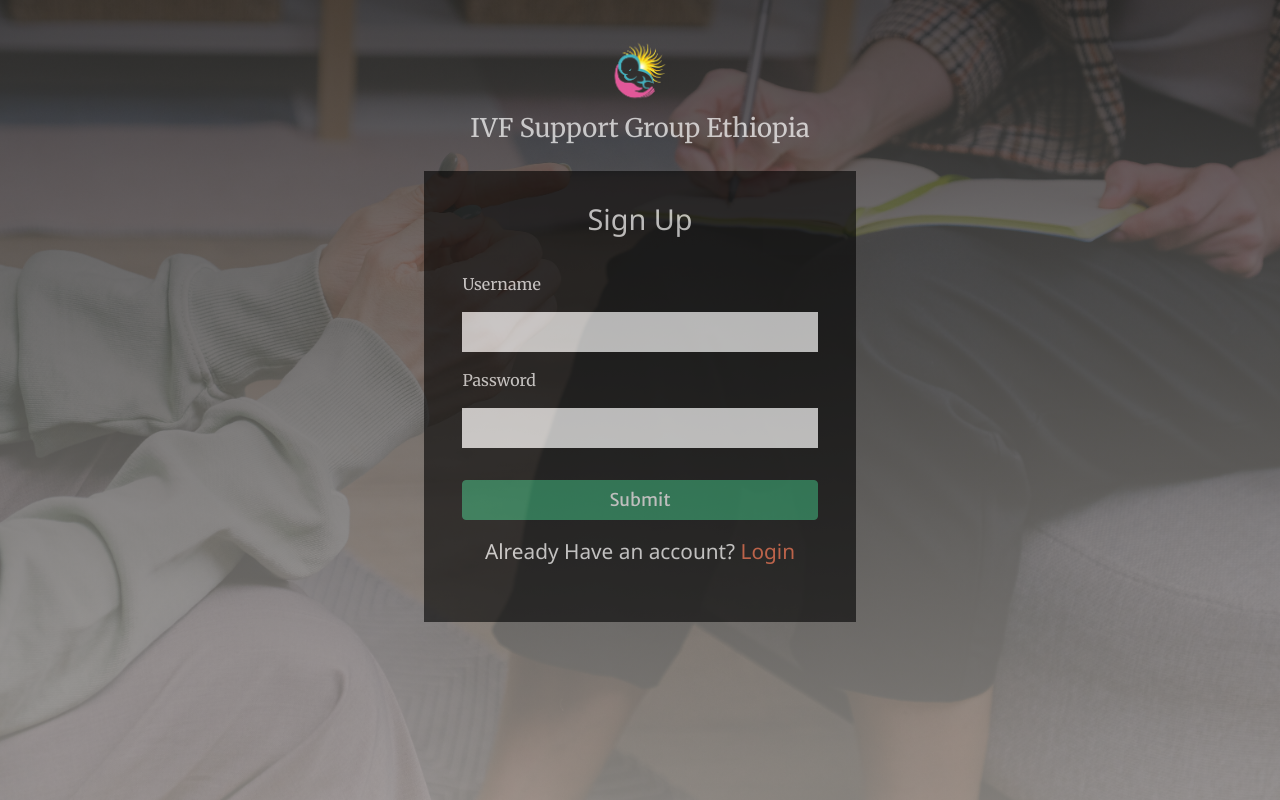
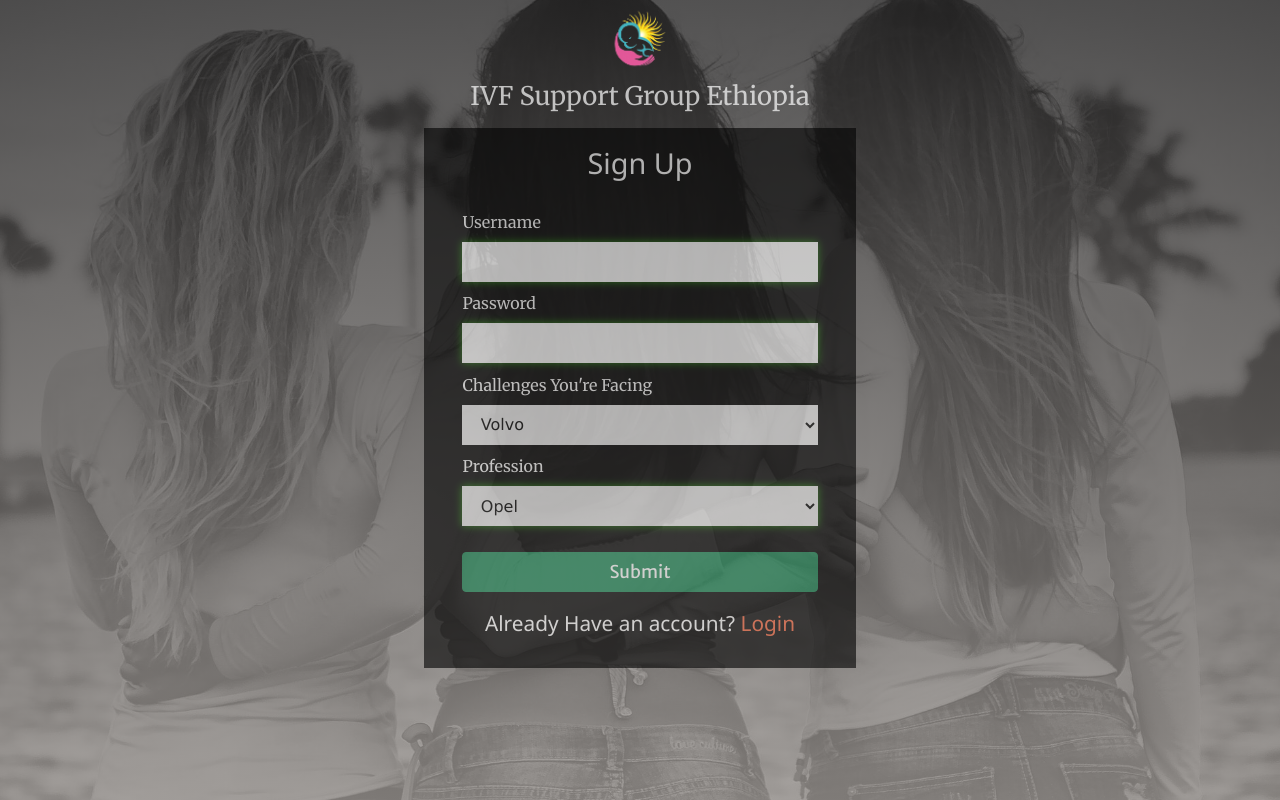
Before and after one commit to BiniyamAb/IVF-group-website, a Flask app: page /auth/signup in a window 1280 px wide. Run offline with Flask 2, Linux system fonts and the light colour scheme.

Commit message:
signup page updated.

```diff
--- a/static/css/AuthStyle.css
+++ b/static/css/AuthStyle.css
@@ -1,6 +1,4 @@
 body{
-  padding-top: 2rem;
-  padding-bottom: calc(10rem - 4.5rem);
   background: linear-gradient(to bottom, rgba(43, 42, 42, 0.8) 0%, rgba(156, 151, 147, 0.8) 100%), url("../img/bg-masthead.jpg");
   background-position: center;
   background-repeat: no-repeat;
@@ -24,16 +22,15 @@
 }
 
 .form-cont{
-    margin-top: 0.5rem;
+    margin-top: 0rem;
 }
 
 .auth-form{
-    margin-top: 1rem;
+    margin-top: 0.8rem;
     background-color: black;
     opacity: 0.6;
     width: 27rem;
-    padding: 2% 3%;
-    padding-bottom: 3%;
+    padding: 1% 3%;
 }
 
 .auth-form .auth-title{
@@ -42,18 +39,18 @@
 }
 
 .auth-form label{
-    margin-top: 1rem;
+    margin-top: 0.6rem;
 }
 
-.auth-form input[type=text]{
-    margin-top: 1rem;
+.auth-form input[type=text], #challenges, #profession{
+    margin-top: 0.5rem;
     height: 2.5rem;
     padding: 0% 0.9rem;
     font-family:Verdana, Geneva, Tahoma, sans-serif;
     border: none;
 }
 
-.auth-form input[type=text]:focus{
+.auth-form input[type=text], #profession, #challenges:focus{
     border: none;
     padding: 0% 0.9rem;
     outline: none;
@@ -61,8 +58,9 @@
     font-family:Verdana, Geneva, Tahoma, sans-serif;
 }
 
+
 .auth-form input[type=submit]{
-    margin-top: 2rem;
+    margin-top: 1.6rem;
     font-size: 1.1rem;
 }
 
@@ -78,3 +76,14 @@
 .account-present a{
     text-decoration: none;
 }
+
+#signup-suggestion{
+    font-size: 1.7rem;
+    font-weight: 600;
+    padding-bottom: 3.5px;
+    transition: border 0.2s ease;
+}
+
+#signup-suggestion:hover{
+    border-bottom: 1px solid #25ad19;
+}
--- a/templates/auth_layout.html
+++ b/templates/auth_layout.html
@@ -19,9 +19,10 @@
                 <form class="auth-form d-flex flex-column justify-content-center" action="">
                     <p class="auth-title text-center">{% block auth_title %}{% endblock auth_title %}</p>
                     <label for="uname">Username</label>
-                    <input type="text" id="uname" name="firstname">
+                    <input required type="text" id="uname" name="uname">
                     <label for="pword">Password</label>
-                    <input type="text" id="pword" name="firstname">
+                    <input required type="text" id="pword" name="pword">
+                    {% block additional_form %}{% endblock additional_form %}
                     <input class="btn btn-success" type="submit">
                     <p class="account-present text-center">{% block suggestion %}{% endblock suggestion %}</p>
                 </form>
--- a/templates/login.html
+++ b/templates/login.html
@@ -6,4 +6,4 @@
 
 {% block auth_title %}Login{% endblock auth_title %}
 
-{% block suggestion %}Don't Have an account? <a href="{{ url_for('auth_signup') }}">Sign up</a>{% endblock suggestion %}
+{% block suggestion %}Don't Have an account? <a id="signup-suggestion" href="{{ url_for('auth_signup') }}">Sign up</a>{% endblock suggestion %}
--- a/templates/signup.html
+++ b/templates/signup.html
@@ -4,4 +4,28 @@
 
 {% block auth_title %}Sign Up{% endblock auth_title %}
 
+{% block additional_form %}
+<label for="challenges">Challenges You're Facing</label>
+<select name="challenges" id="challenges">
+    <option value="volvo">Volvo</option>
+    <option value="saab">Saab</option>
+    <option value="opel">Opel</option>
+    <option value="audi">Audi</option>
+    <option value="volvo">Volvo</option>
+    <option value="saab">Saab</option>
+</select>
+
+<label for="profession">Profession</label>
+<select name="profession" id="profession">
+    <option value="opel">Opel</option>
+    <option value="volvo">Volvo</option>
+    <option value="saab">Saab</option>
+    <option value="opel">Opel</option>
+    <option value="audi">Audi</option>
+    <option value="volvo">Volvo</option>
+    <option value="saab">Saab</option>
+</select>
+{% endblock additional_form %}
+
+
 {% block suggestion %}Already Have an account? <a href="{{ url_for('auth_login') }}">Login</a>{% endblock suggestion %}
```
Also changed, not shown: templates/root_layout.html (+21 -4 lines), static/img/bg-masthead.jpg.
